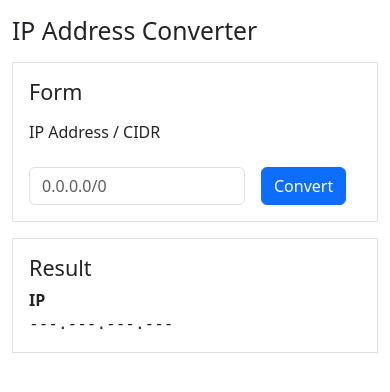
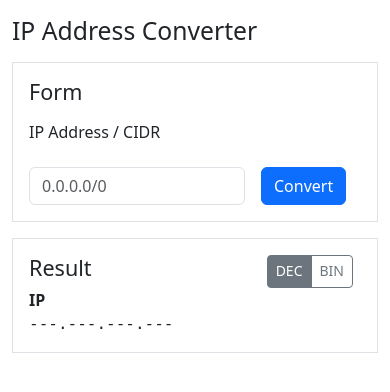
Before and after one commit to cucl2-similis/ip-address-converter, a Next.js app: page / in a window 390 px wide. Shown: the top 392 px of the page. Built offline with nearby package versions, Linux system fonts and the light colour scheme.

Commit message:
[v1.0.0]変換結果情報追加 #5
・2進数IPアドレス表示追加
・ラジオボタン作成

```diff
--- a/src/app/_components/form.tsx
+++ b/src/app/_components/form.tsx
@@ -28,7 +28,7 @@ export function Form({
 
   return (
     <form ref={formElementRef}
-          className={"needs-validation" + (wasValidated && Symbol.SPACE + "was-validated")}
+          className={"needs-validation" + (wasValidated ? Symbol.SPACE + "was-validated" : Symbol.EMPTY)}
           onSubmit={formEvent => formEvent.preventDefault()}
           noValidate>
       <div className="my-3 p-3 border">
--- /dev/null
+++ b/src/app/_components/radio-button.tsx
@@ -0,0 +1,29 @@
+"use client";
+
+import { Dispatch, SetStateAction } from "react";
+import { Radio } from "../_lib/const";
+
+/**
+ * ラジオボタンコンポーネント
+ * ラジオボタン用ボタングループ`div`要素を返却する。
+ * @param props コンポーネント間の情報連携用プロパティ
+ * @param props.radio ラジオボタン選択肢 state変数
+ * @param props.setRadio ラジオボタン選択肢用 stateセッタ関数
+ * @returns ラジオボタン用ボタングループ`div`要素
+ */
+export function RadioButton({
+  radio,
+  setRadio
+}: Readonly<{
+  radio: Radio;
+  setRadio: Dispatch<SetStateAction<Radio>>;
+}>): JSX.Element {
+  return (
+    <div className="btn-group btn-group-sm d-md-none" role="group" aria-label="Decimal and Binary radio toggle button group">
+      <input type="radio" className="btn-check" name="btn-radio" id="btn-radio-dec" autoComplete="off" checked={radio === Radio.DEC} onChange={() => setRadio(Radio.DEC)} />
+      <label className="btn btn-outline-secondary" htmlFor="btn-radio-dec">DEC</label>
+      <input type="radio" className="btn-check" name="btn-radio" id="btn-radio-bin" autoComplete="off" checked={radio === Radio.BIN} onChange={() => setRadio(Radio.BIN)} />
+      <label className="btn btn-outline-secondary" htmlFor="btn-radio-bin">BIN</label>
+    </div>
+  );
+}
--- a/src/app/_components/result.tsx
+++ b/src/app/_components/result.tsx
@@ -1,6 +1,9 @@
 "use client";
 
+import { useState } from "react";
+import { Radio, Symbol } from "../_lib/const";
 import { ResultDto } from "../_lib/result-dto";
+import { RadioButton } from "./radio-button";
 
 /**
  * 変換結果コンポーネント
@@ -14,15 +17,26 @@ export function Result({
 }: Readonly<{
   resultDto: ResultDto | null;
 }>): JSX.Element {
+
+  const [radio, setRadio] = useState<Radio>(Radio.DEC);
+
   return (
     <div className="my-3 p-3 pe-0 border">
       <div className="row">
-        <h4>Result</h4>
-      </div>
-      <div className="row">
-        <div className="col-md-3 col-lg-2 fw-bold text-md-end">IP</div>
-        <div className="col-md-3 col-lg-2 font-monospace">
-          {resultDto == null ? "---.---.---.---" : resultDto.getDecIpAddress()}
+        <div className="row">
+          <div className="d-flex justify-content-between">
+            <h4>Result</h4>
+            <RadioButton radio={radio} setRadio={setRadio} />
+          </div>
+        </div>
+        <div className="row">
+          <div className="col-md-3 col-lg-2 fw-bold text-md-end">IP</div>
+          <div className={"col-md-3 col-lg-2 font-monospace" + (radio === Radio.DEC ? Symbol.EMPTY : Symbol.SPACE + "d-none d-md-block")}>
+            {resultDto == null ? "---.---.---.---" : resultDto.getDecIpAddress()}
+          </div>
+          <div className={"col-md-6 col-lg-8 font-monospace" + (radio === Radio.BIN ? Symbol.EMPTY : Symbol.SPACE + "d-none d-md-block")}>
+            {resultDto == null ? "--------.--------.--------.--------" : resultDto.getBinIpAddress()}
+          </div>
         </div>
       </div>
     </div>
--- a/src/app/_lib/const.ts
+++ b/src/app/_lib/const.ts
@@ -54,3 +54,12 @@ export class IpAddress {
     /** 第四オクテットの要素番号: 3 */
     public static readonly FOURTH_OCTET_INDEX = 3;
 }
+
+/** ラジオボタン選択肢 */
+export const Radio = {
+    /** 項目「10進数」 */
+    DEC: "Decimal",
+    /** 項目「2進数」 */
+    BIN: "Binary"
+} as const;
+export type Radio = typeof Radio[keyof typeof Radio];
--- a/src/app/_lib/result-dto.ts
+++ b/src/app/_lib/result-dto.ts
@@ -87,6 +87,14 @@ export class ResultDto {
     }
 
     /**
+     * 2進数IPアドレス取得
+     * @returns 2進数IPアドレス
+     */
+    public getBinIpAddress(): string {
+        return this.binIpAddressArray.join(Symbol.PERIOD);
+    }
+
+    /**
      * CIDR取得
      * @returns CIDR
      */
```
